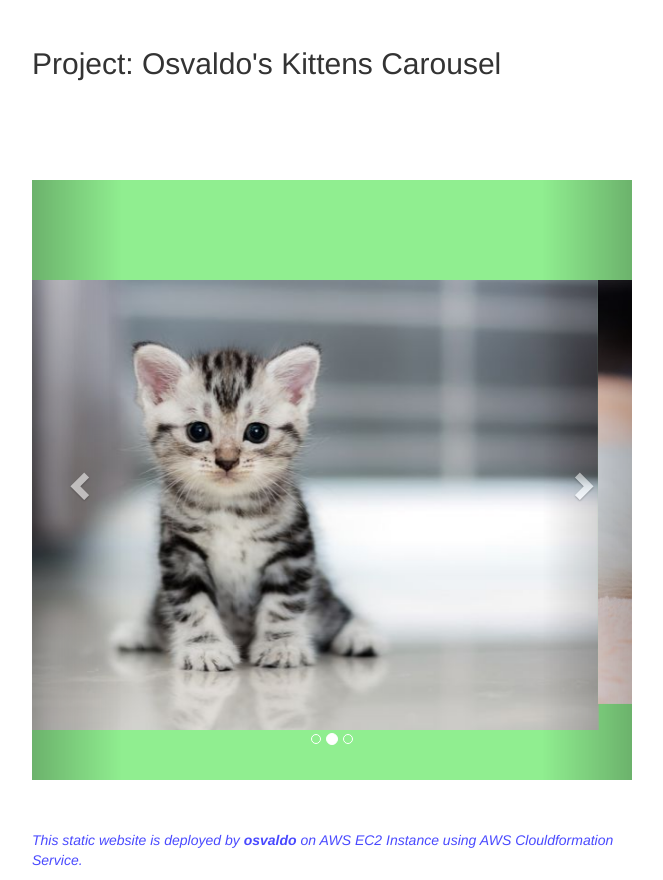
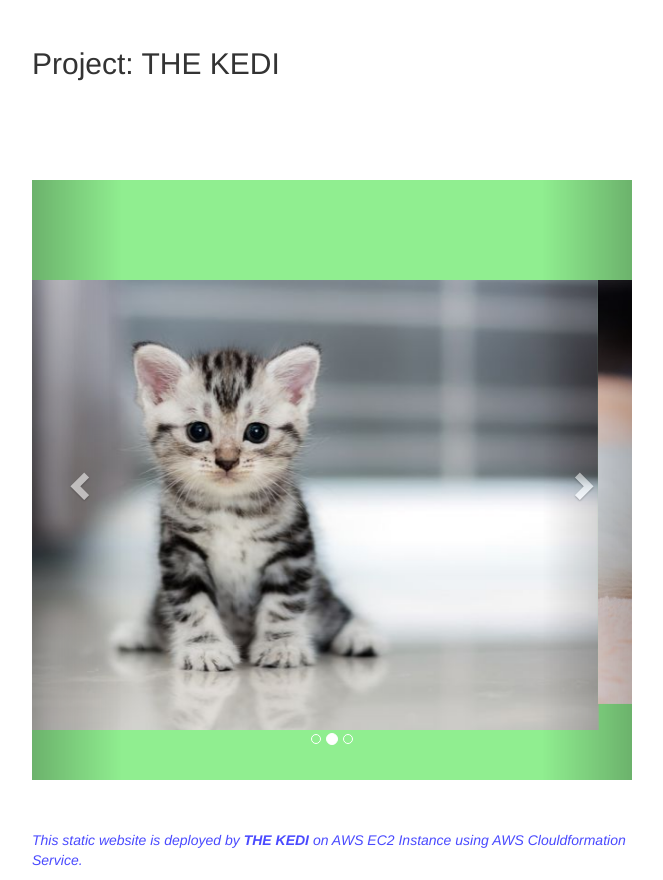
Before and after one commit to super5nk/Actions, a plain HTML site: page 101Kediler/static-web/index.html in a window 1280 px wide. Shown: the part 203-1083 px from the top of the page, without its empty margins (308-971 px from the left). Drawn offline with nearby package versions, Linux system fonts and the light colour scheme.

Commit message:
Update index.html
for THE KEDI

```diff
--- a/101Kediler/static-web/index.html
+++ b/101Kediler/static-web/index.html
@@ -45,7 +45,7 @@
 
   <div><img style="width:300px; height:100px" src="https://clarusway.com/wp-content/uploads/2022/12/clarusway-logo-black.png" /></div>
 
-  <h2> Project: Osvaldo's Kittens Carousel</h2>
+  <h2> Project: THE KEDI</h2>
 
   <div id="myCarousel" class="carousel slide" data-ride="carousel">
     <!-- Indicators -->
@@ -80,7 +80,7 @@
   </div>
 
 
-  <p class="footnote"><i>This static website is deployed by <b> osvaldo </b> on AWS EC2 Instance using AWS
+  <p class="footnote"><i>This static website is deployed by <b> THE KEDI </b> on AWS EC2 Instance using AWS
       Clouldformation Service.</i></p>
 </body>
 
```
